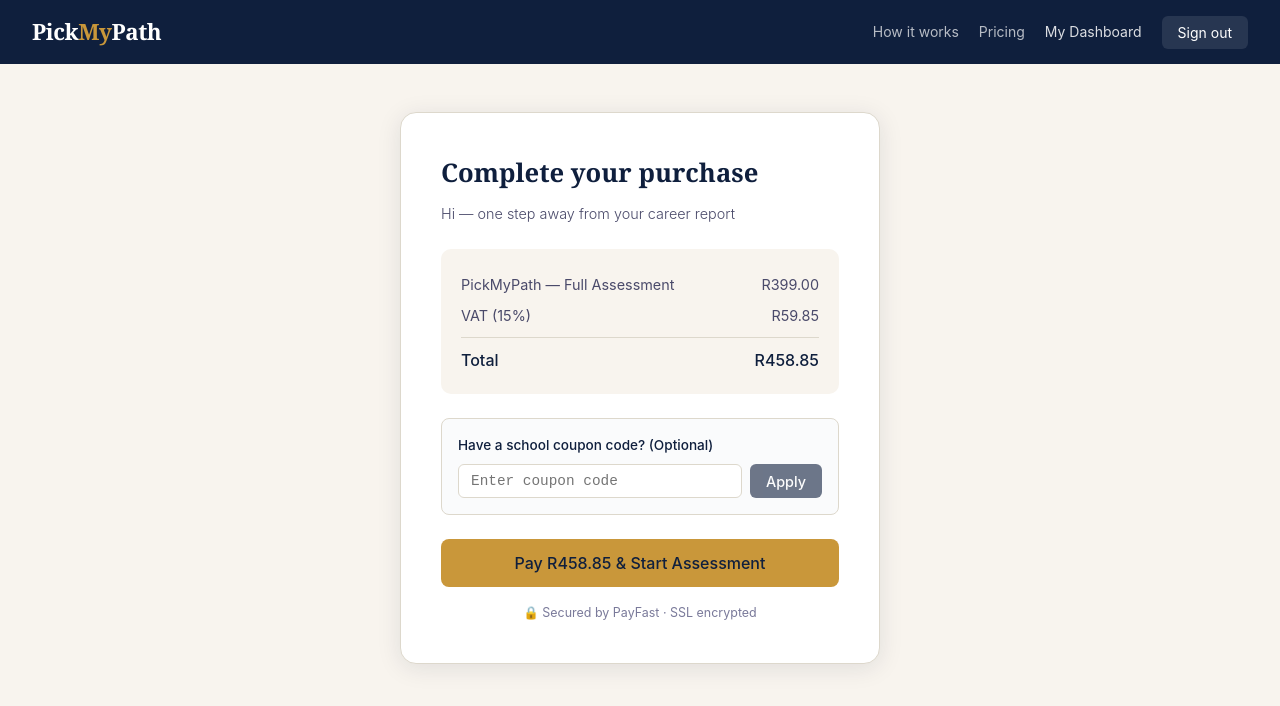
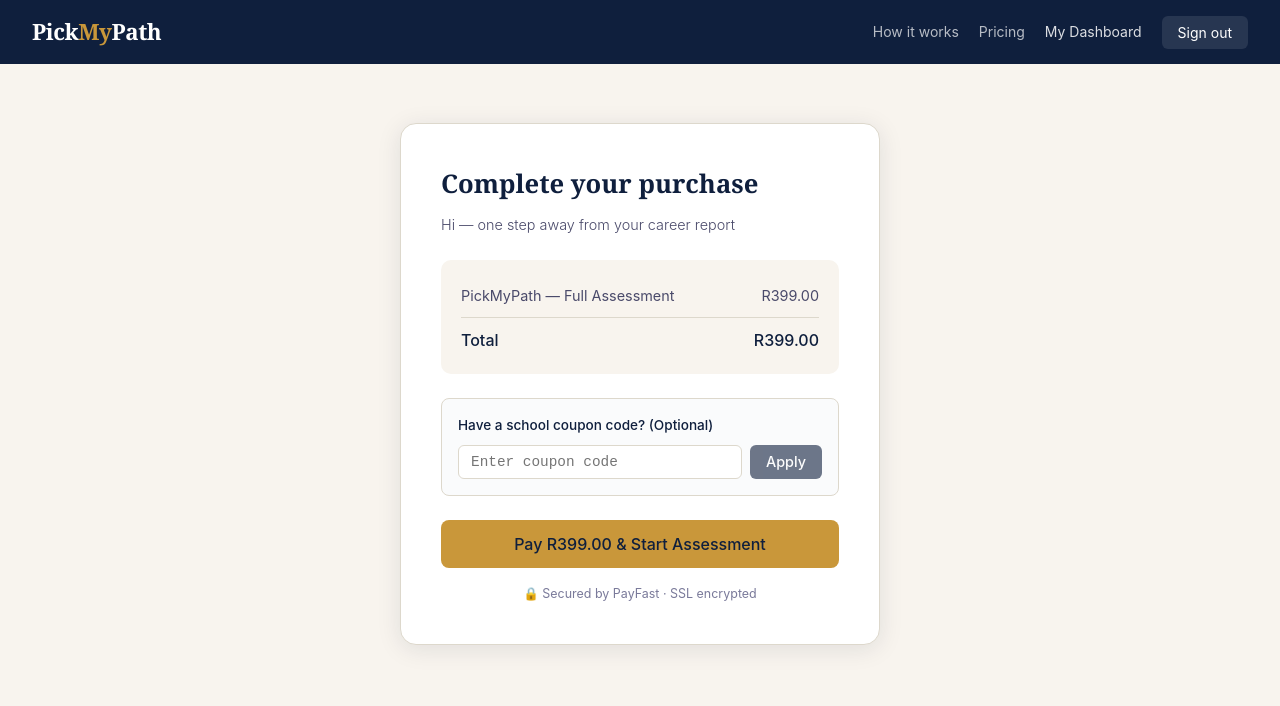
Before and after one commit to durandtc/pathfinder, a Next.js app: page /payment in a window 1280 px wide. Shown: the top 706 px of the page. Built offline with nearby package versions, Linux system fonts and the light colour scheme; sample sign-in values are in the browser's storage.

Commit message:
Remove VAT

```diff
--- a/pages/dashboard.js
+++ b/pages/dashboard.js
@@ -45,7 +45,7 @@ export default function Dashboard() {
       return
     }
     const confirmed = window.confirm(
-      `Taking a new assessment requires a new payment of R${price} + VAT.\n\nYour previous reports will remain saved and viewable.\n\nContinue to payment?`
+      `Taking a new assessment requires a new payment of R${price}.\n\nYour previous reports will remain saved and viewable.\n\nContinue to payment?`
     )
     if (confirmed) router.push('/payment')
   }
@@ -185,7 +185,7 @@ export default function Dashboard() {
                 Your interests evolve over time. A retake generates a completely new report. All previous reports are always kept and viewable.
               </p>
               <button onClick={handleRetake} style={{ background: 'transparent', color: 'var(--navy)', border: '1.5px solid var(--navy)', borderRadius: 8, padding: '8px 18px', cursor: 'pointer', fontSize: '0.875rem', fontWeight: 500 }}>
-                Retake for R{price} + VAT
+                Retake for R{price}
               </button>
             </div>
           </div>
--- a/pages/index.js
+++ b/pages/index.js
@@ -136,7 +136,7 @@ export default function Home() {
         <div style={{ background: '#fff', borderRadius: 16, padding: '2.5rem', maxWidth: 420, margin: '0 auto', border: '2px solid var(--gold)' }}>
           <h3 style={{ fontSize: '0.9rem', fontWeight: 600, color: 'var(--navy)', marginBottom: '0.5rem', textTransform: 'uppercase', letterSpacing: '0.5px' }}>Complete Career Clarity Package</h3>
           <div style={{ fontFamily: 'Georgia,serif', fontSize: '3.2rem', fontWeight: 700, color: 'var(--gold)', marginBottom: '0.5rem' }}>R{price}</div>
-          <div style={{ fontSize: '0.875rem', color: 'var(--text-mid)', marginBottom: '2rem', fontWeight: 500 }}>Once-off payment (including VAT)</div>
+          <div style={{ fontSize: '0.875rem', color: 'var(--text-mid)', marginBottom: '2rem', fontWeight: 500 }}>Once-off payment</div>
           <div style={{ background: 'var(--cream-mid)', padding: '1rem', borderRadius: 8, marginBottom: '2rem' }}>
             <p style={{ color: 'var(--navy)', fontSize: '0.85rem', margin: 0, fontWeight: 300 }}>
               <strong>What you're paying for:</strong> Clarity, not guessing. Confidence, not anxiety. A roadmap for the next two years.
--- a/pages/payment.js
+++ b/pages/payment.js
@@ -17,10 +17,8 @@ export default function Payment() {
   const [couponError, setCouponError] = useState('')
 
   const price = parseInt(process.env.NEXT_PUBLIC_ASSESSMENT_PRICE || '399')
-  const vat = parseInt(process.env.NEXT_PUBLIC_VAT_RATE || '15')
   const discountedPrice = Math.max(0, price - couponDiscount)
-  const vatAmount = parseFloat((discountedPrice * vat / 100).toFixed(2))
-  const total = parseFloat((discountedPrice + vatAmount).toFixed(2))
+  const total = discountedPrice
 
   useEffect(() => {
     const u = localStorage.getItem('pmp_user')
@@ -120,9 +118,6 @@ export default function Payment() {
           <div style={{ background: 'var(--cream)', borderRadius: 10, padding: '1.25rem', margin: '1.5rem 0' }}>
             <div style={{ display: 'flex', justifyContent: 'space-between', fontSize: '0.9rem', color: 'var(--text-mid)', padding: '4px 0' }}>
               <span>PickMyPath — Full Assessment</span><span>R{discountedPrice}.00</span>
-            </div>
-            <div style={{ display: 'flex', justifyContent: 'space-between', fontSize: '0.9rem', color: 'var(--text-mid)', padding: '4px 0' }}>
-              <span>VAT ({vat}%)</span><span>R{vatAmount.toFixed(2)}</span>
             </div>
             {couponApplied && (
               <div style={{ display: 'flex', justifyContent: 'space-between', fontSize: '0.9rem', color: '#22863a', padding: '4px 0' }}>
```
Also changed, not shown: 1 other file (tests, documents, lock files or other folders).
